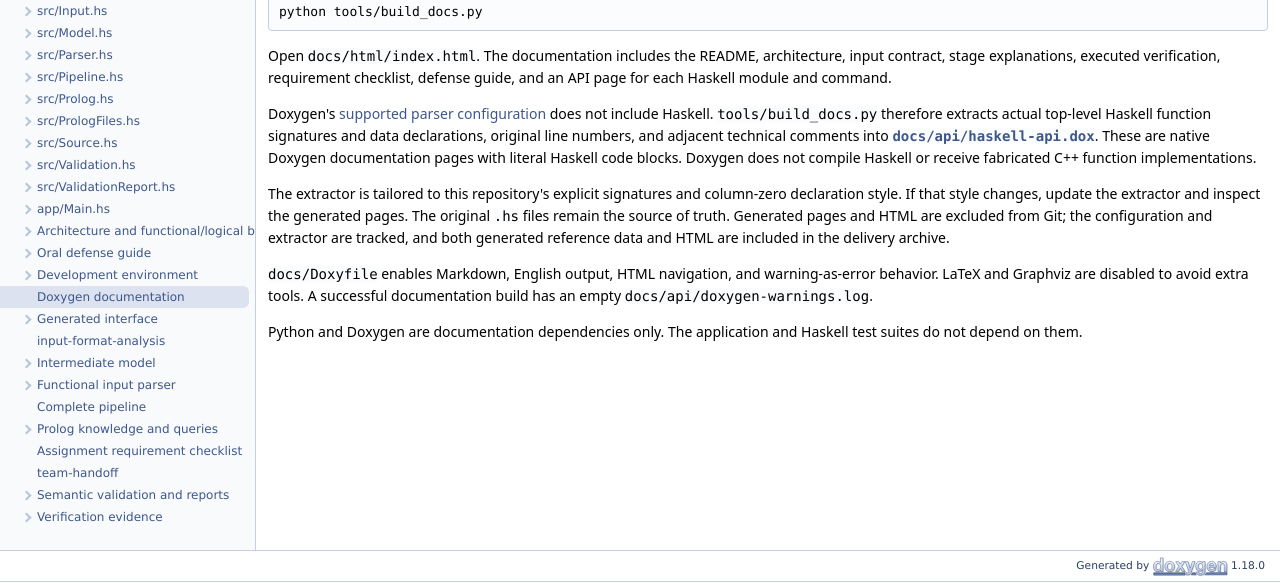
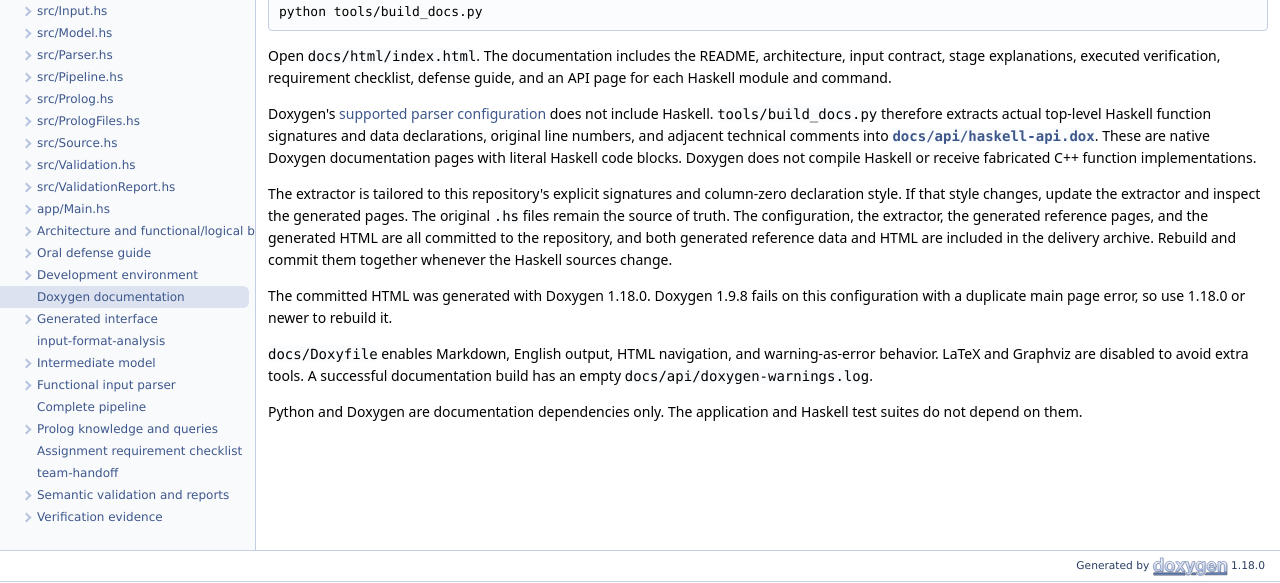
Before and after one commit to CarolainQuesada/Functional-Logic-Programming-Project, a plain HTML site: page docs/html/md_docs_2documentation.html in a window 1280 px wide. Shown: the part 217-800 px from the top of the page. Drawn offline with Linux system fonts and the light colour scheme.

Commit message:
docs: regenerate Doxygen HTML and submission archive

```diff
--- a/docs/html/md_docs_2documentation.html
+++ b/docs/html/md_docs_2documentation.html
@@ -117,7 +117,8 @@ document.addEventListener('DOMContentLoaded',() => { initNavTree('md_docs_2docum
 <div class="fragment"><div class="line">python tools/build_docs.py</div>
 </div><!-- fragment --><p>Open <span class="tt">docs/html/index.html</span>. The documentation includes the README, architecture, input contract, stage explanations, executed verification, requirement checklist, defense guide, and an API page for each Haskell module and command.</p>
 <p>Doxygen's <a href="https://www.doxygen.nl/manual/config.html">supported parser configuration</a> does not include Haskell. <span class="tt">tools/build_docs.py</span> therefore extracts actual top-level Haskell function signatures and data declarations, original line numbers, and adjacent technical comments into <span class="tt"><a class="el" href="haskell-api_8dox.html">docs/api/haskell-api.dox</a></span>. These are native Doxygen documentation pages with literal Haskell code blocks. Doxygen does not compile Haskell or receive fabricated C++ function implementations.</p>
-<p>The extractor is tailored to this repository's explicit signatures and column-zero declaration style. If that style changes, update the extractor and inspect the generated pages. The original <span class="tt">.hs</span> files remain the source of truth. Generated pages and HTML are excluded from Git; the configuration and extractor are tracked, and both generated reference data and HTML are included in the delivery archive.</p>
+<p>The extractor is tailored to this repository's explicit signatures and column-zero declaration style. If that style changes, update the extractor and inspect the generated pages. The original <span class="tt">.hs</span> files remain the source of truth. The configuration, the extractor, the generated reference pages, and the generated HTML are all committed to the repository, and both generated reference data and HTML are included in the delivery archive. Rebuild and commit them together whenever the Haskell sources change.</p>
+<p>The committed HTML was generated with Doxygen 1.18.0. Doxygen 1.9.8 fails on this configuration with a duplicate main page error, so use 1.18.0 or newer to rebuild it.</p>
 <p><span class="tt">docs/Doxyfile</span> enables Markdown, English output, HTML navigation, and warning-as-error behavior. LaTeX and Graphviz are disabled to avoid extra tools. A successful documentation build has an empty <span class="tt">docs/api/doxygen-warnings.log</span>.</p>
 <p>Python and Doxygen are documentation dependencies only. The application and Haskell test suites do not depend on them. </p>
 </div></div><!-- contents -->
```
Also changed, not shown: docs/html/dir_49e56c817e5e54854c35e136979f97ca.html (+1 -1 lines), docs/html/md_docs_2validation.html (+1 -1 lines), 1 other file.
